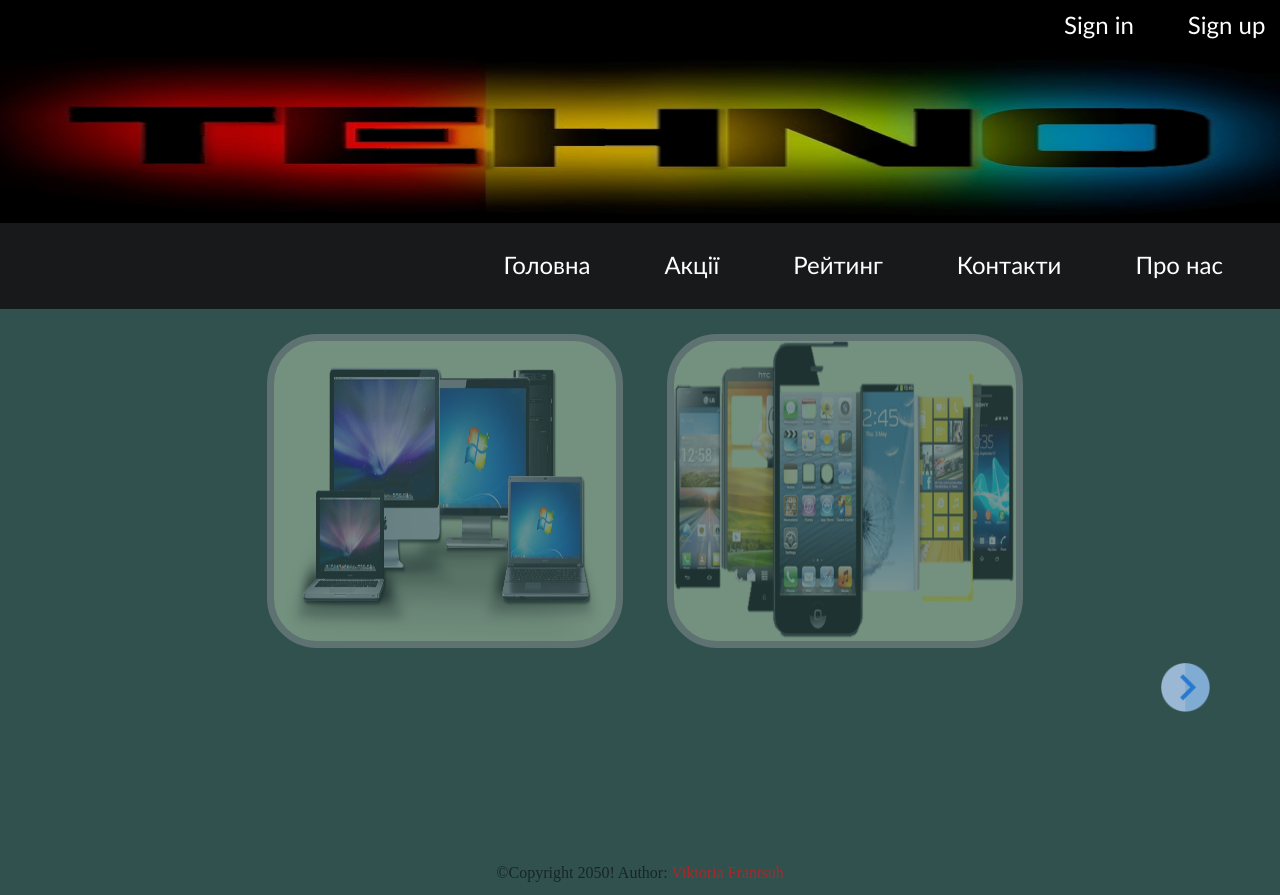
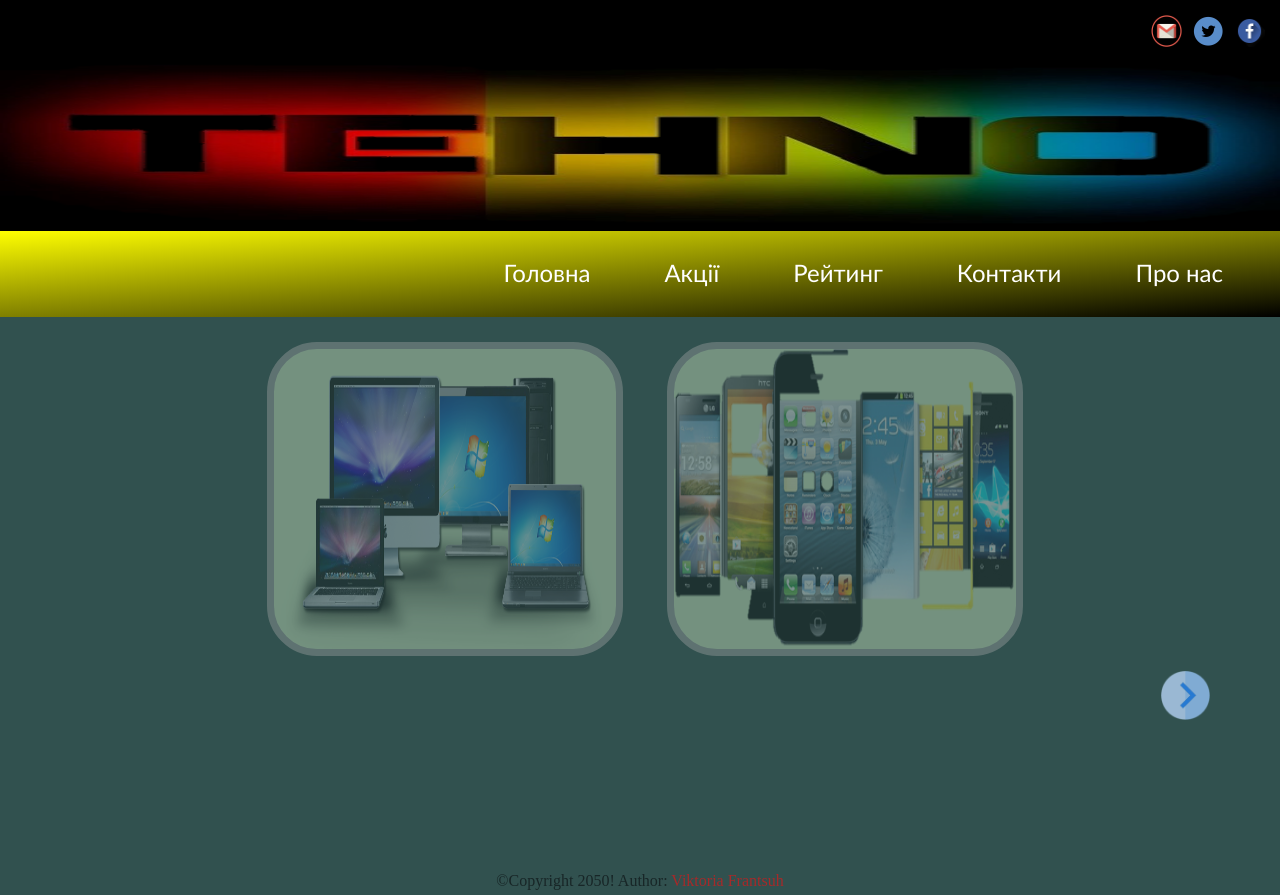
Before and after one commit to workTask/MyFirstWebSite, a plain HTML site: page index.html in a window 1280 px wide. Drawn offline with Linux system fonts and the light colour scheme.

Commit message:
add gradient on nav menu

```diff
--- a/css/style.css
+++ b/css/style.css
@@ -48,7 +48,7 @@ article{
     opacity: 0.5;
 }
 
-#computers:hover{
+#computers: hover{
     /* прозрачність*/
     opacity: 1;
 }
@@ -61,7 +61,7 @@ article{
     border: 7px solid darkgrey;
     opacity: 0.5;
 }
-#phones:hover{
+#phones: hover{
     opacity: 1;
 }
 .image_comp_phone{
@@ -70,11 +70,6 @@ article{
     text-align: center;
     padding: 20px ;
     opacity: 0.75;
-}
-
-.telephone{
-    width: 30px;
-    height: 30px;
 }
 .imageTehno {
     width: 100%;
@@ -91,7 +86,7 @@ article{
 .container {
     display: block;
     width: 100%;
-    height: auto;
+    height: 350px;
     text-align: center;
     padding-bottom: 15px;
 }
@@ -121,8 +116,8 @@ img{
     width: auto;
     height: 46px;
     padding: 20px;
-    background: #17191a;
-
+    background-color:  #262626;
+    background-image: linear-gradient(to bottom right, yellow, black );
 }
 ul.menu{
     float: right;
@@ -148,32 +143,27 @@ ul.menu li a {
 ul.menu li.selected a{
     color:#aeb002;
 }
-ul.menu li a:hover{
+ul.menu li a: hover{
     color: #b2a312;
 }
 
 #block_signin{
-    display: block;
     width: 50%;
-    /*background: rosybrown;*/
+    float: right;
+   /* background: yellow;*/
     padding: 10px;
-    float: right;
 }
-.sign{
-    /*background: orange;*/
-    padding-left: 50px;
+.wrapper_sign{
+    /*background: green;*/
+    width: auto;
+    margin: 5px;
 
 }
-.sign a{
-    font: normal 150% 'Trebuchet MS', sans-serif;
-    color: #fff;
-    text-decoration: none;
-}
-
-.wrapper_sign{
-    vertical-align: center;
-    /* background: greenyellow;*/
-    width: 40%;
+.sign a img{
+   /* background: red;*/
+    height: 5%;
+    width: 5%;
     float: right;
+    margin-left: 10px;
 
 }
--- a/index.html
+++ b/index.html
@@ -11,25 +11,32 @@
 
                 <div id="block_signin">
                     <div class="wrapper_sign" >
-                        <span class="sign"><a href="#">Sign in</a></span>
-                        <span class="sign"><a href="#">Sign up</a></span>
+                        <span class="sign"><a href="https://www.facebook.com"><img src="images/icon/facebook.png"></a></span>
+                        <span class="sign"><a href="https://twitter.com"><img src="images/icon/twitter.png"></a></span>
+                        <span class="sign"><a href="https://mail.google.com"><img src="images/icon/gmail.png"></a></span>
                     </div>
-
-
-
                 </div>
-                    <div >
+                    <div>
                         <img class="imageTehno"  src="images/tehno_bg.png" >
                     </div>
-                <div id="menubar" >
+                <nav id="menubar" >
                     <ul class="menu">
                         <li><a href="index.html">Головна</a></li>
                         <li><a href="shares.html">Акції</a></li>
                         <li><a href="rating.html">Рейтинг</a></li>
-                        <li><a href="contacts.html">Контакти</a></li>
+                        <li>
+                            <a href="contacts.html">Контакти</a>
+                            <ul>
+                                <li>
+                                    <a href="#"><span></span></a>
+
+                                </li>
+
+                            </ul>
+                        </li>
                         <li><a href="about_US.html">Про нас</a></li>
                     </ul>
-                </div>
+                </nav>
 
         </header>
 
```
Also changed, not shown: images/icon/facebook.png (added), images/icon/gmail.png (added), images/icon/twitter.png (added).
